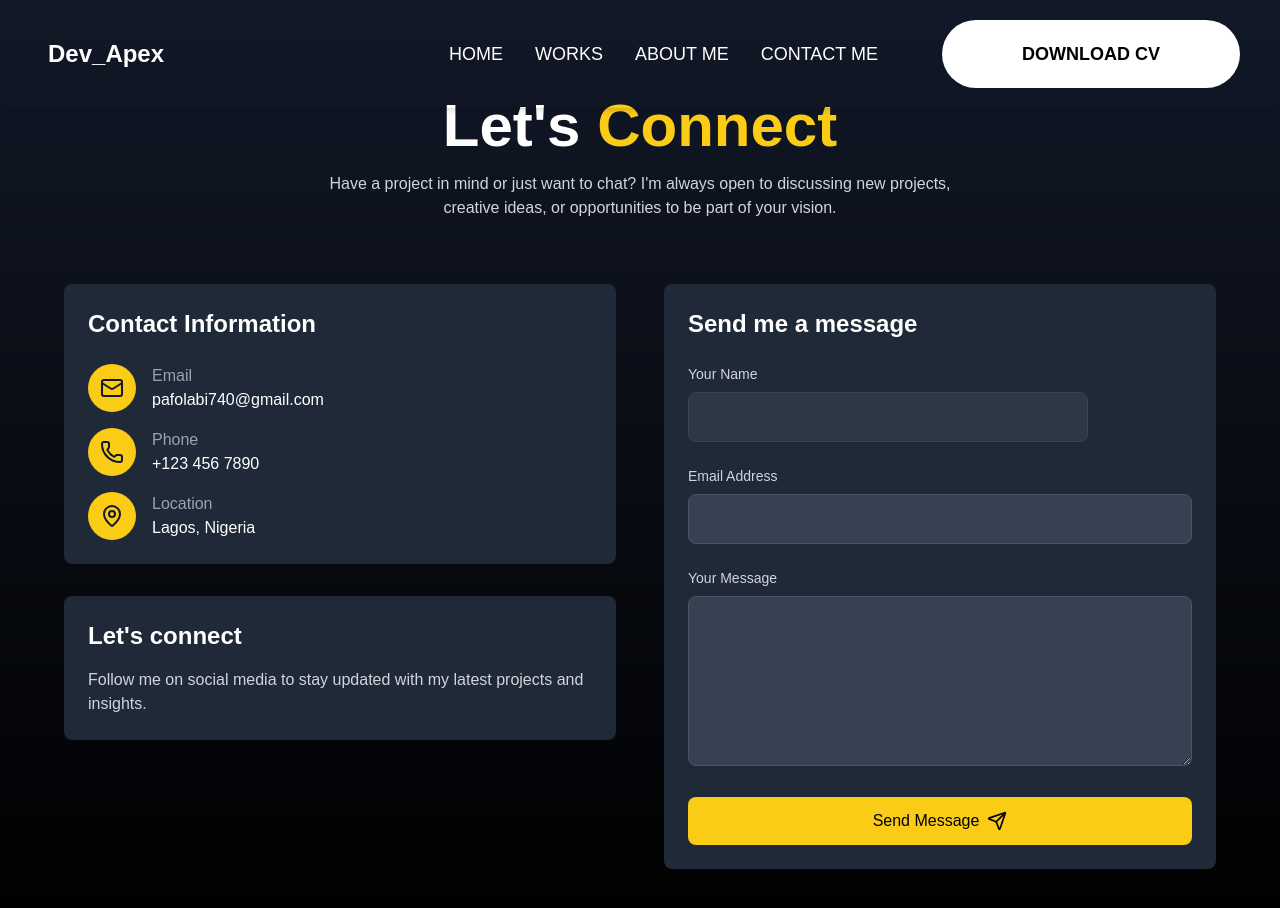
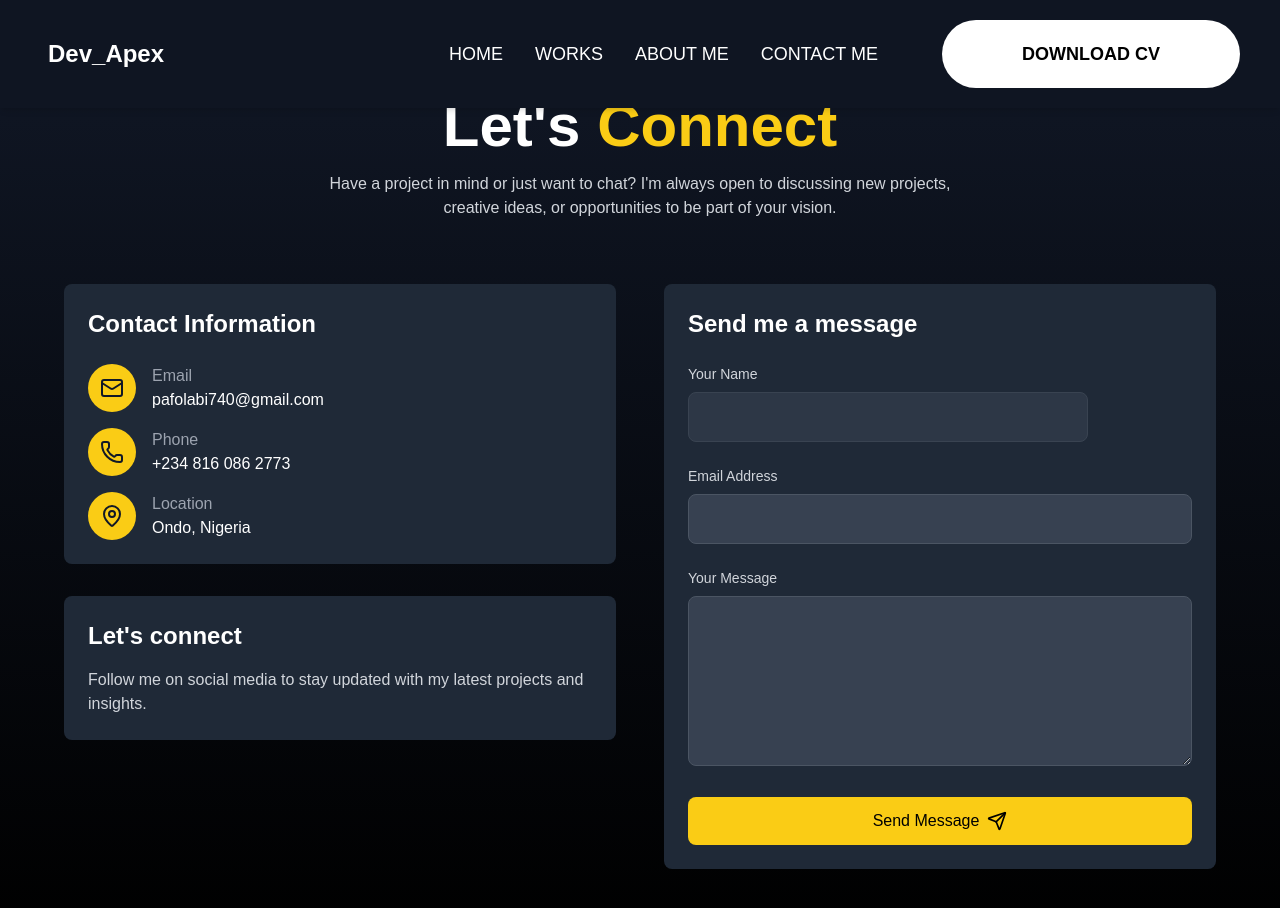
Before and after one commit to Apex10A/MY-PORTFOLIO, a React (Create React App) app: page /contact in a window 1280 px wide. Shown: the top 908 px of the page. Built offline with nearby package versions, Linux system fonts and the light colour scheme; a web font is replaced by a local one.

Commit message:
fix: contact page and header

```diff
--- a/src/Components/Contacts/Contact.js
+++ b/src/Components/Contacts/Contact.js
@@ -80,7 +80,7 @@ const Contact = () => {
                   <div>
                     <p className="text-gray-400">Phone</p>
                     <a href="tel:+1234567890" className="hover:text-yellow-400">
-                      +123 456 7890
+                      +234 816 086 2773
                     </a>
                   </div>
                 </div>
@@ -91,7 +91,7 @@ const Contact = () => {
                   </div>
                   <div>
                     <p className="text-gray-400">Location</p>
-                    <p>Lagos, Nigeria</p>
+                    <p>Ondo, Nigeria</p>
                   </div>
                 </div>
               </div>
--- a/src/Components/Home.js
+++ b/src/Components/Home.js
@@ -6,11 +6,11 @@ import Navigation from './Navigation';
 
 const Home = () => {
   return (
-    <div className="bg-gradient-to-b from-gray-900 to-black min-h-screen text-white">
+    <div className="bg-gradient-to-b from-gray-900 to-black min-h-screen  text-white">
       <Navigation />
 
       {/* Hero Section */}
-      <div className="container mx-auto px-4 lg:px-8 pt-16 lg:pt-32">
+      <div className="container mx-auto relative z-10 px-4 lg:px-8 pt-44">
         <div className="flex flex-col lg:flex-row items-center justify-between gap-12">
           <div className="text-center lg:text-left lg:w-1/2">
             <h1 className="text-4xl lg:text-7xl font-extrabold leading-tight">
--- a/src/Components/Navigation.js
+++ b/src/Components/Navigation.js
@@ -12,14 +12,14 @@ const Navigation = () => {
   const [open, setOpen] = useState(false);
 
   return (
-    <div className="shadow-md w-full fixed top-0 z-50 bg-white md:bg-transparent">
+    <div className="shadow-md w-full fixed top-0 z-50 bg-[#0F1522]">
       <div className="flex items-center justify-between py-5 px-6 md:px-10">
         {/* Logo */}
         <div className="flex items-center">
           <span className=" text-3xl mr-2">
             <ion-icon name="logo-ionic"></ion-icon>
           </span>
-          <Link to="/" className="text-2xl font-bold text-black md:text-white">
+          <Link to="/" className="text-2xl font-bold text-white">
             Dev_Apex
           </Link>
         </div>
@@ -27,7 +27,7 @@ const Navigation = () => {
         {/* Hamburger Menu */}
         <div
           onClick={() => setOpen(!open)}
-          className="text-3xl cursor-pointer md:hidden text-black md:text-white"
+          className="text-3xl cursor-pointer md:hidden text-white"
           aria-label="Toggle navigation"
         >
           <ion-icon name={open ? 'close' : 'menu'}></ion-icon>
```
